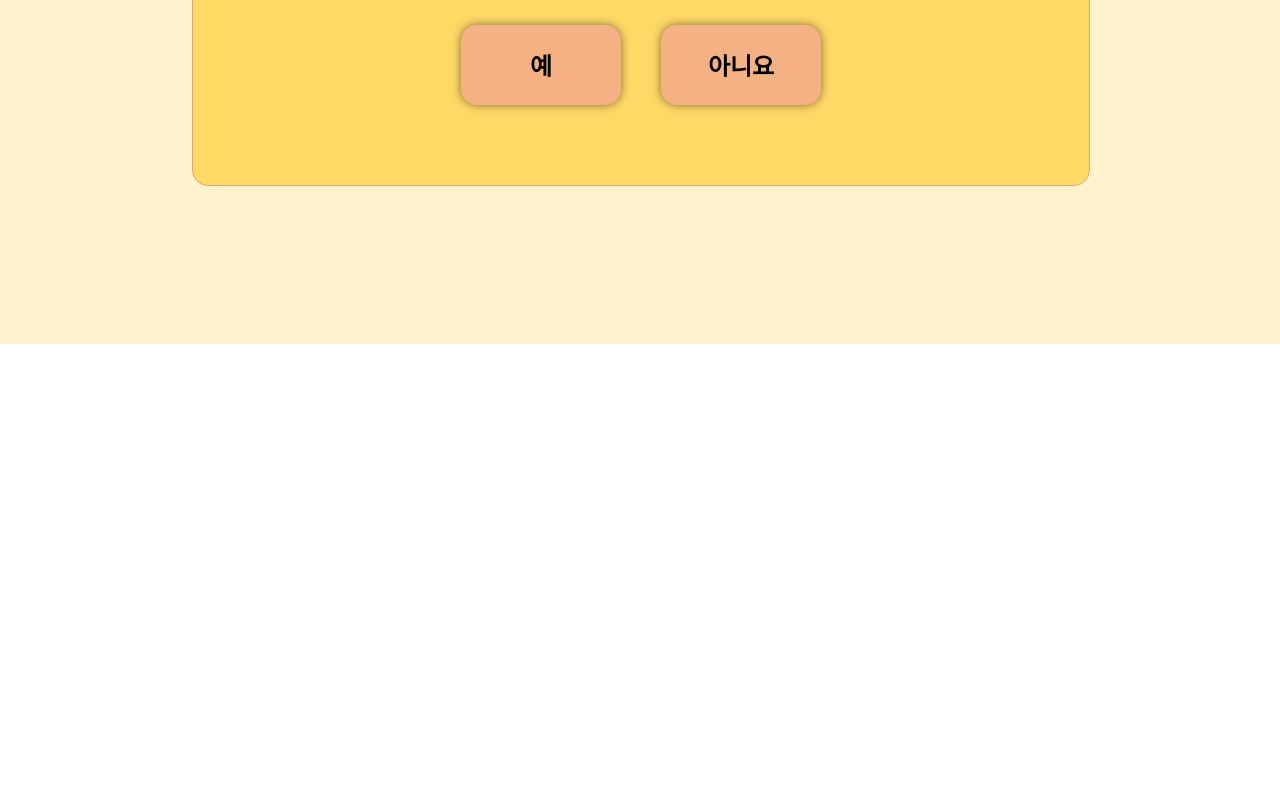
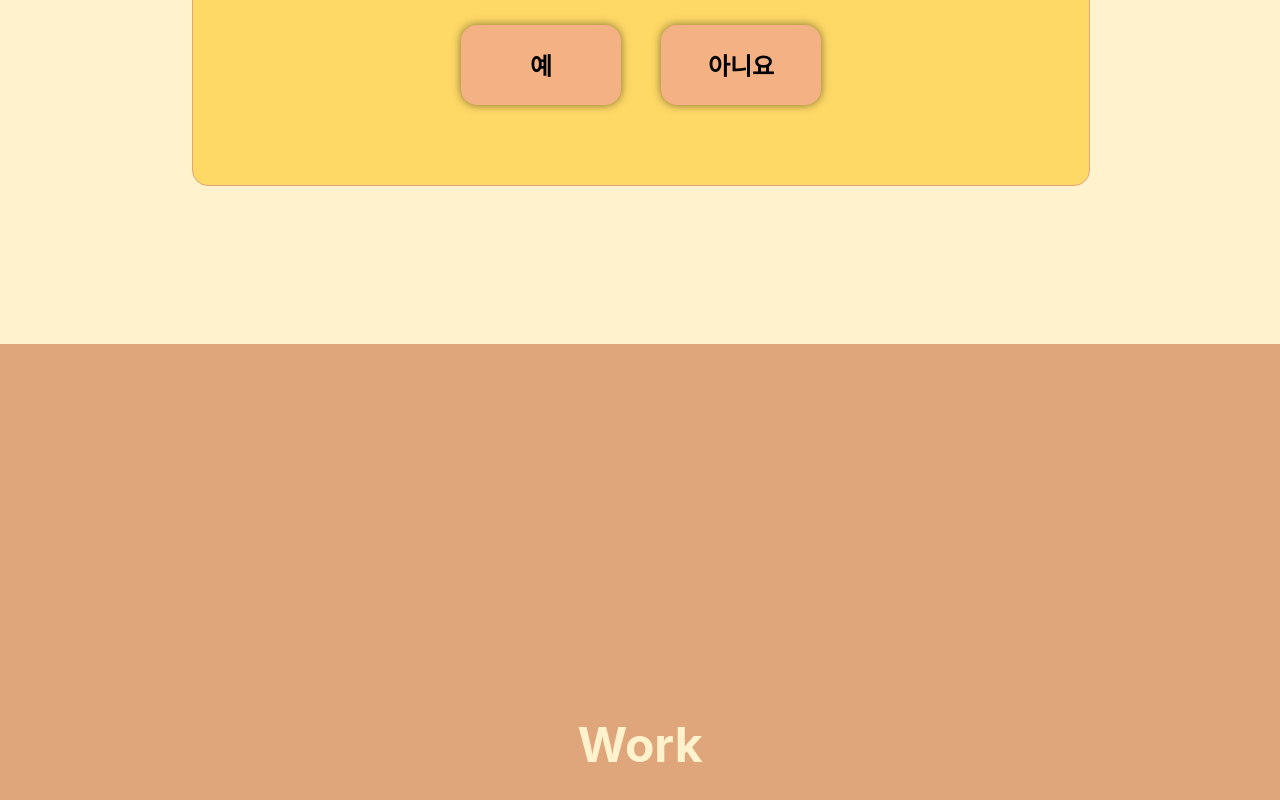
Before and after one commit to LeeHueeng/Porfolio, a React (Create React App) app in the folder portefolio/: page / in a window 1280 px wide. Shown: the part 536-1336 px from the top of the page. Before the commit the page ends 880 px from the top, so only its background shows below. Built offline with nearby package versions, Linux system fonts and the light colour scheme.

Commit message:
feat #5 - Work컴포넌트 생성 및 적용

```diff
--- a/portefolio/src/App.js
+++ b/portefolio/src/App.js
@@ -1,11 +1,12 @@
 import './App.css';
 import About from './Components/About';
+import Work from './Components/Work';
 
 function App() {
   return (
     <div >
-
       <About />
+      <Work />
     </div>
   );
 }
--- /dev/null
+++ b/portefolio/src/Components/Work.js
@@ -0,0 +1,21 @@
+import React from 'react'
+import styled from 'styled-components';
+
+export default function Work() {
+    return (
+        <Container>Work</Container>
+    )
+}
+
+const Container = styled.div`
+    width: 100%;
+    height: 100vh;
+    background-color: #DFA67B;
+    display: flex;
+    justify-content: center;
+    align-items: center;
+    flex-direction: column;
+    font-size: 3rem;
+    font-weight: bold;
+    color: #FFF2CC;
+`
```
